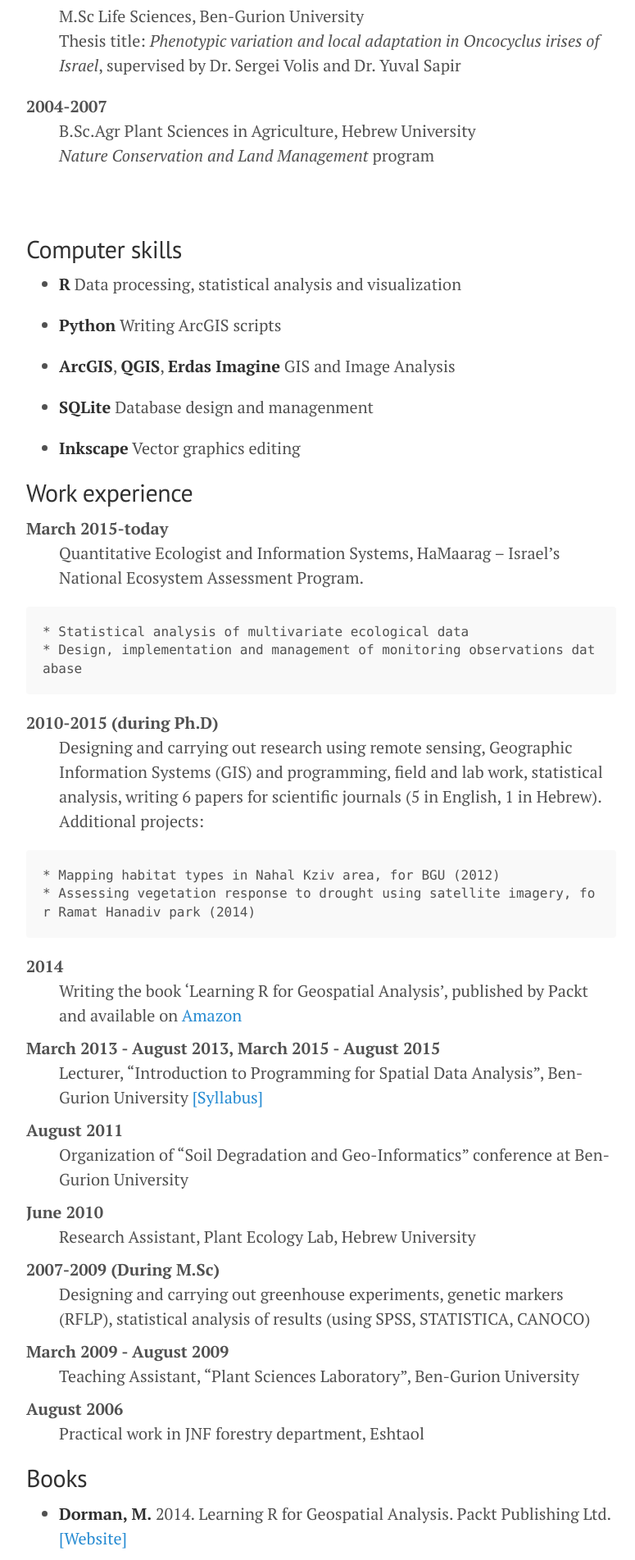
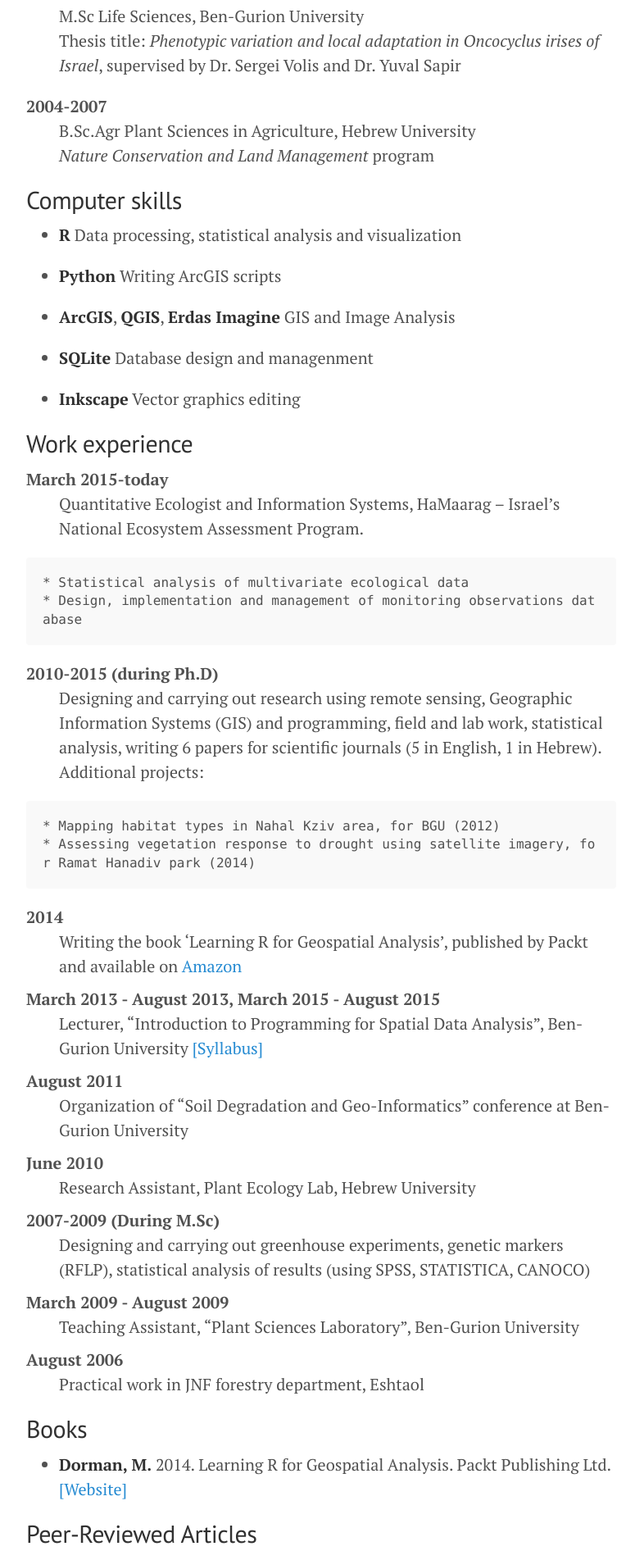
Before and after one commit to michaeldorman/michaeldorman.github.io, a Jekyll site: the page built from cv.md, in a window 1280 px wide. Shown: the part 415-2318 px from the top of the page at 82% size, without its empty margins (248-1023 px from the left). Built offline with Jekyll 4.4.1, drawn with Linux system fonts in a browser that asks for light colours.

Commit message:
Update cv.md

```diff
--- a/cv.md
+++ b/cv.md
@@ -19,7 +19,7 @@
 :   B.Sc.Agr Plant Sciences in Agriculture, Hebrew University
 
     *Nature Conservation and Land Management* program
-<br><br><br>
+<br>
 
 ## Computer skills
 
@@ -32,6 +32,7 @@
 * **SQLite** Database design and managenment
 
 * **Inkscape** Vector graphics editing
+<br>
 
 ## Work experience
 
@@ -68,9 +69,12 @@
 
 August 2006
 :    Practical work in JNF forestry department, Eshtaol
+<br>
 
 ## Books
+
 * **Dorman, M.** 2014. Learning R for Geospatial Analysis. Packt Publishing Ltd. <a href = "https://www.packtpub.com/big-data-and-business-intelligence/learning-r-geospatial-analysis">[Website]</a>
+<br>
 
 ## Peer-Reviewed Articles
 
@@ -102,16 +106,20 @@
 </p>
 </li>
 </ul>
+<br>
 
 ## Short Courses
+
 April 2012 - June 2012
 :    *Python Programming for Biologists*, 7-meetings course, Ben-Gurion University
 
 January 2011
 :    *Likelihood Methods in Ecology*, Dr. Charles D. Canham, 5-day concentrated course, Hebrew University
 :    *Introduction to R*, 1-day concentrated course, Hebrew University
+<br>
 
 ## Grants/Awards
+
 2014
 :    The Karshon Foundation Scholarship in Forest Research, Bet-Dagan
 
@@ -121,6 +129,7 @@
 2006, 2007
 :    Dean’s list, Rehovot
 :    JNF grant for "Nature Conservation" B.Sc program, Rehovot
+<br>
 
 ## Presentation in conferences
 
@@ -161,6 +170,7 @@
 * **Dorman, M.**, Sapir, Y., Volis, S., 2008. Species boundaries and local adaptation in four *Iris* species from Israel. 1st International Congress – Documenting, Analyzing and Managing Biodiversity in the Middle East, Aqaba, Jordan (Poster)
 
 * **Dorman, M.**, Sapir, Y., Volis, S., 2008. What determines species distribution? An experiment with four Oncocyclus *Iris* species. 36th Annual Convention of the Israeli Society of Ecology and Environmental Quality Sciences, Haifa, Israel (Lecture)
+<br>
 
 ## Languages
 
```
